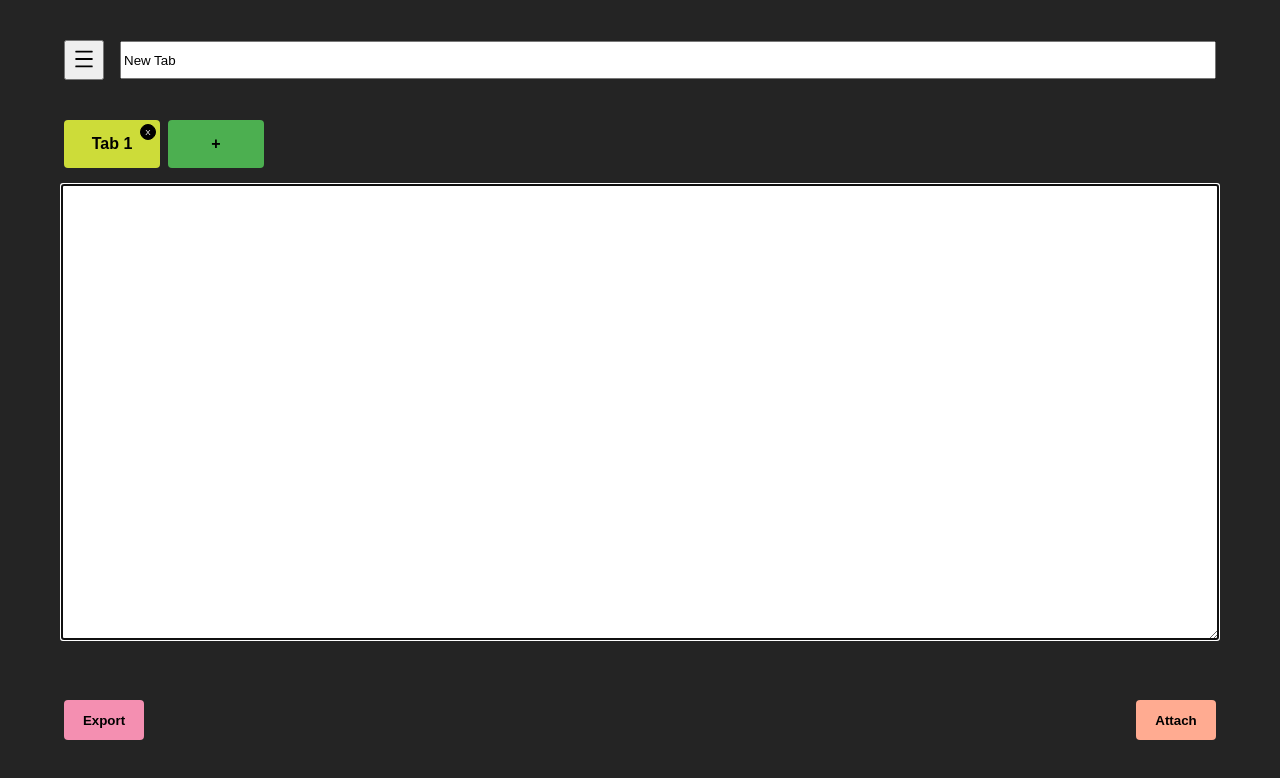
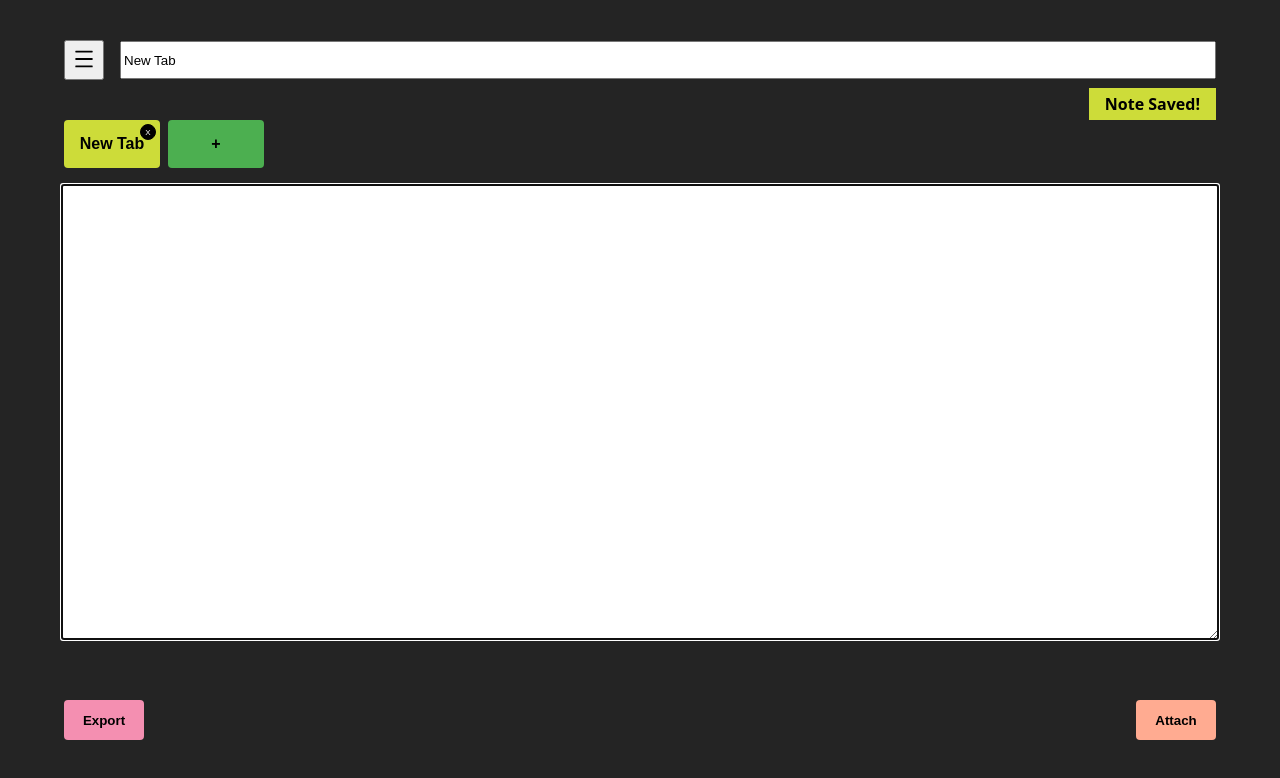
Before and after one commit to FlexWilliams/learning-react__thought-drop, a React (Vite) app: page / in a window 1280 px wide. Shown: the top 778 px of the page. Built offline with nearby package versions, Linux system fonts and the light colour scheme.

Commit message:
tab title effect fixes

```diff
--- a/src/App.css
+++ b/src/App.css
@@ -25,6 +25,7 @@ header {
   width: 90%;
   margin: 0 auto;
   gap: 1rem;
+  position: relative;
 }
 
 header h1 {
@@ -149,3 +150,28 @@ footer button.export {
 footer button.attach {
   background-color: #ffab91;
 }
+
+dialog.notification {
+  position: absolute;
+  bottom: 0;
+  right: 0;
+  height: 1rem;
+  width: calc(100% - 2rem);
+  display: flex;
+  /* align-items: center; */
+  justify-content: flex-end;
+  margin: 0;
+  padding: 1rem;
+  border: none;
+  background-color: transparent;
+
+   p {
+    display: flex;
+    align-items: center;
+    margin: 0;
+    color:black;
+    font-weight: bold;;
+    background-color: #cddc39;
+    padding: 1rem;
+   }
+}
--- a/src/App.jsx
+++ b/src/App.jsx
@@ -4,20 +4,28 @@ import Footer from './layout/components/Footer'
 import Header from './layout/components/Header'
 import Main from './layout/components/Main'
 import { StorageService } from './storage/storage-service'
+import { Subject } from 'rxjs'
 
 function App() {
+  const saveTabTitle$$ = new Subject()
+  const saveTabTitle$ = saveTabTitle$$.asObservable()
+
   const [tabTitle, setTabTitle] = useState('New Tab')
 
   StorageService.init()
 
   function handleTabTitleChange(title) {
+    saveTabTitle$$.next(title)
+  }
+
+  function handleTabTitleChange2(title) {
     setTabTitle(title)
   }
 
   return (
     <>
       <Header tabTitle={tabTitle} handleTabTitleChange={handleTabTitleChange} />
-      <Main tabTitle={tabTitle} handleTabTitleChange={handleTabTitleChange} />
+      <Main saveTabTitle$={saveTabTitle$} handleTabTitleChange={handleTabTitleChange2} />
       <Footer />
     </>
   )
--- a/src/layout/components/Header.jsx
+++ b/src/layout/components/Header.jsx
@@ -1,6 +1,15 @@
+import { useEffect } from 'react'
 import a from '../../assets/hamburger-icon.svg'
+import Notification from '../../notification/components/Notification'
 
 export default function Header(props) {
+  useEffect(() => {
+    const input = document.getElementsByName('tab-title')?.item(0)
+    if (input) {
+      input.value = props?.tabTitle
+    }
+  }, [props.tabTitle])
+
   function handleTabTitleChange(event) {
     const value = event?.target?.value
     props.handleTabTitleChange(value)
@@ -21,7 +30,9 @@ export default function Header(props) {
         </menu>
       </div>
       <h1>Thought Drops</h1>
-      <input name='tab-title' value={props.tabTitle} onChange={handleTabTitleChange} />
+      <input name='tab-title' onChange={handleTabTitleChange} />
+
+      <Notification />
     </header>
   )
 }
--- a/src/layout/components/Main.jsx
+++ b/src/layout/components/Main.jsx
@@ -16,9 +16,6 @@ export default function Main(props) {
   const saveText$$ = new Subject()
   const saveText$ = saveText$$.asObservable()
 
-  const saveTabTitle$$ = new Subject()
-  const saveTabTitle$ = saveTabTitle$$.asObservable()
-
   saveText$
     .pipe(
       debounceTime(500),
@@ -28,7 +25,8 @@ export default function Main(props) {
     )
     .subscribe()
 
-  saveTabTitle$
+  useEffect(() => {
+    props.saveTabTitle$
       .pipe(
         debounceTime(500),
         tap((title) => {
@@ -36,6 +34,7 @@ export default function Main(props) {
         }),
       )
       .subscribe()
+  }, [props.saveTabTitle$])
 
   useEffect(() => {
     StorageService.getNotes().then((notesFromDb) => {
@@ -44,7 +43,7 @@ export default function Main(props) {
       const scratchpad = getScratchPad()
       scratchpad.focus()
 
-      let note = notesFromDb[0] || StorageService.createNote()
+      let note = notesFromDb[0] || StorageService.createNote('New Tab')
       setNotes(() => (notesFromDb.length === 0 ? [note] : notesFromDb))
 
       notesCount.current = notesFromDb.length
@@ -60,17 +59,6 @@ export default function Main(props) {
       scratchpad.setSelectionRange(text?.length, text?.length)
     })
   }, [])
-
-  useEffect(() => {
-    if (!activeNote) {
-      return
-    }
-
-    // TODO: figure out how to get debounceTime working
-    // saving happens on each key stroke,
-    // may require you to remove reactivity from input in header.
-    saveTabTitle$$.next(props.tabTitle)
-  }, [props.tabTitle])
 
   function saveText(text) {
     console.debug(text)
--- /dev/null
+++ b/src/notification/components/Notification.jsx
@@ -0,0 +1,7 @@
+export default function Notification() {
+  return (
+    <dialog className='notification'>
+      <p>Note Saved!</p>
+    </dialog>
+  )
+}
```
Lines whose indentation alone changed are shown as unchanged.
